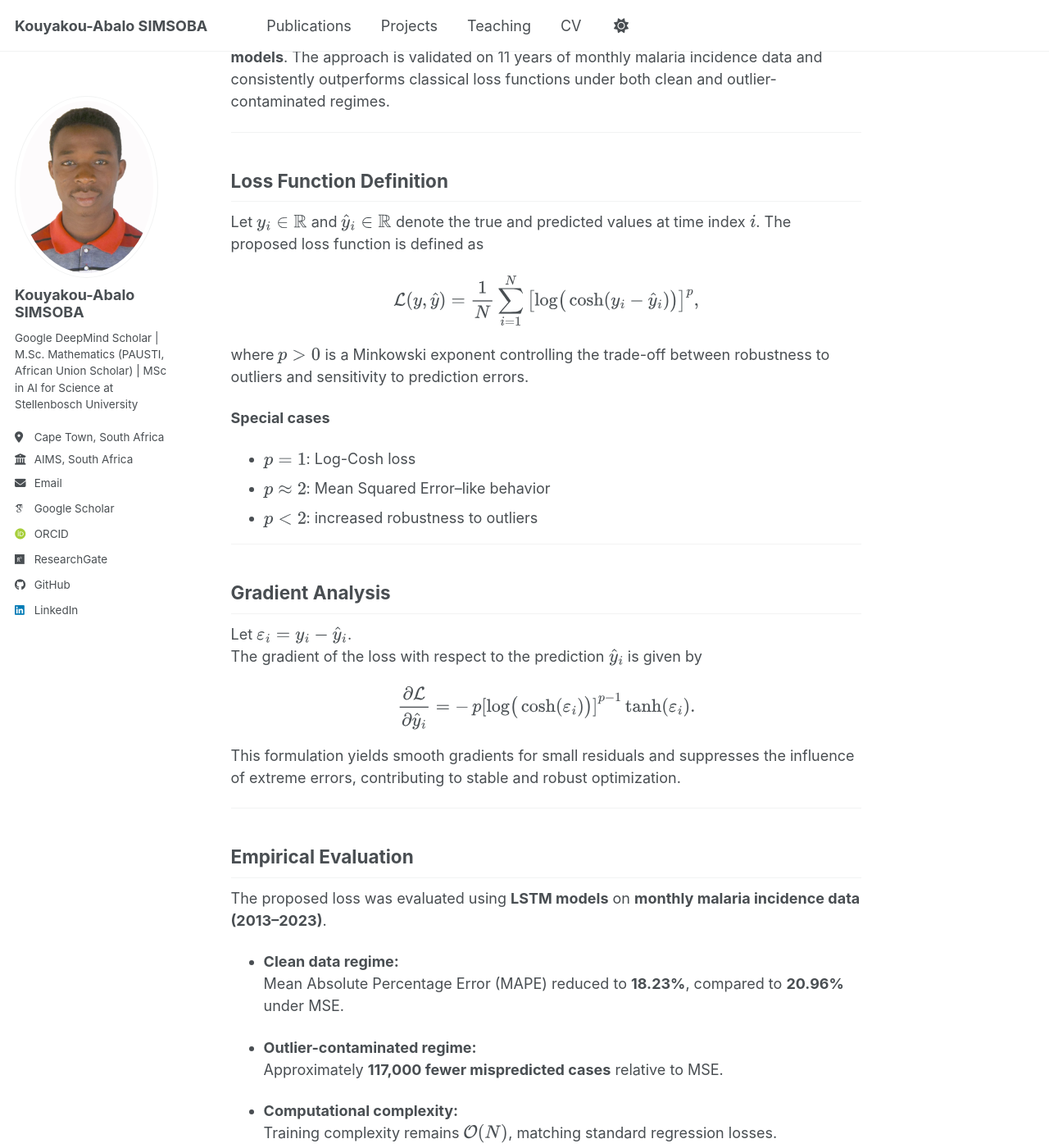
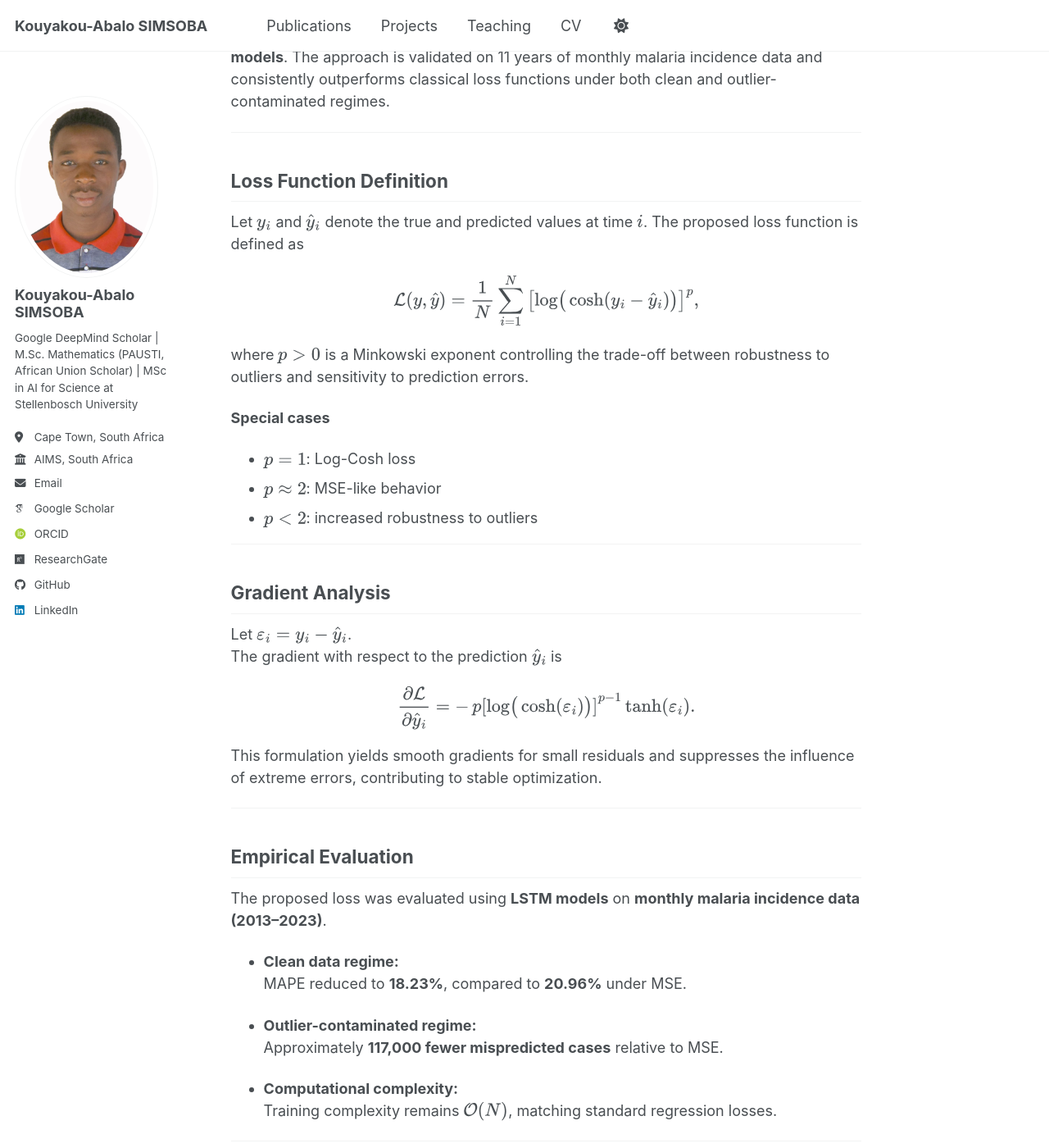
Before and after one commit to simsoba-research/simsoba-research.github.io, a Jekyll site: the page built from _publications/2009-10-01-paper-title-number-1.md, in a window 1280 px wide and 1400 px high, scrolled down 371 px. Shown: the whole window at 82% size. Built offline with Jekyll 4.4.1, drawn with Linux system fonts in a browser that asks for light colours; some web fonts are replaced; a script bundle is joined from its source files by our own code; library files that are not in the unit come from our copies; some of the changed text lies outside the part shown.

Commit message:
Update 2009-10-01-paper-title-number-1.md

```diff
--- a/_publications/2009-10-01-paper-title-number-1.md
+++ b/_publications/2009-10-01-paper-title-number-1.md
@@ -6,8 +6,8 @@ permalink: /publication/2025-hybrid-minkowski-log-cosh
 excerpt: >
   We propose a Hybrid Minkowski–Log–Cosh (MLC) loss function for robust
   LSTM-based time series forecasting under noisy and outlier-contaminated
-  conditions. The method provides a tunable robustness–sensitivity trade-off
-  and demonstrates improved accuracy on long-horizon malaria incidence data.
+  conditions, validated on long-horizon public health data.
+  How to cite: APA / IEEE / Harvard / Vancouver / BibTeX.
 date: 2025-02-15
 venue: 'IEEE Access'
 paperurl: 'https://doi.org/10.1109/ACCESS.2025.3626795'
@@ -29,8 +29,8 @@ functions under both clean and outlier-contaminated regimes.
 
 ## Loss Function Definition
 
-Let $y_i \in \mathbb{R}$ and $\hat{y}_i \in \mathbb{R}$ denote the true and predicted
-values at time index $i$. The proposed loss function is defined as
+Let $y_i$ and $\hat{y}_i$ denote the true and predicted values at time $i$.
+The proposed loss function is defined as
 
 $$
 \mathcal{L}(y,\hat{y})
@@ -44,7 +44,7 @@ to outliers and sensitivity to prediction errors.
 
 **Special cases**
 - $p = 1$: Log-Cosh loss
-- $p \approx 2$: Mean Squared Error–like behavior
+- $p \approx 2$: MSE-like behavior
 - $p < 2$: increased robustness to outliers
 
 ---
@@ -52,7 +52,7 @@ to outliers and sensitivity to prediction errors.
 ## Gradient Analysis
 
 Let $\varepsilon_i = y_i - \hat{y}_i$.
-The gradient of the loss with respect to the prediction $\hat{y}_i$ is given by
+The gradient with respect to the prediction $\hat{y}_i$ is
 
 $$
 \frac{\partial \mathcal{L}}{\partial \hat{y}_i}
@@ -63,7 +63,7 @@ $$
 $$
 
 This formulation yields smooth gradients for small residuals and suppresses the
-influence of extreme errors, contributing to stable and robust optimization.
+influence of extreme errors, contributing to stable optimization.
 
 ---
 
@@ -73,8 +73,7 @@ The proposed loss was evaluated using **LSTM models** on **monthly malaria
 incidence data (2013–2023)**.
 
 - **Clean data regime:**
-  Mean Absolute Percentage Error (MAPE) reduced to **18.23%**, compared to
-  **20.96%** under MSE.
+  MAPE reduced to **18.23%**, compared to **20.96%** under MSE.
 
 - **Outlier-contaminated regime:**
   Approximately **117,000 fewer mispredicted cases** relative to MSE.
@@ -87,7 +86,7 @@ incidence data (2013–2023)**.
 
 ## Key Contributions
 
-- A novel hybrid loss function with tunable robustness
+- Novel hybrid loss function with tunable robustness
 - Explicit gradient-based analysis explaining stability
 - Improved forecasting accuracy on real public health data
 - Plug-and-play compatibility with LSTM and deep learning models
```
